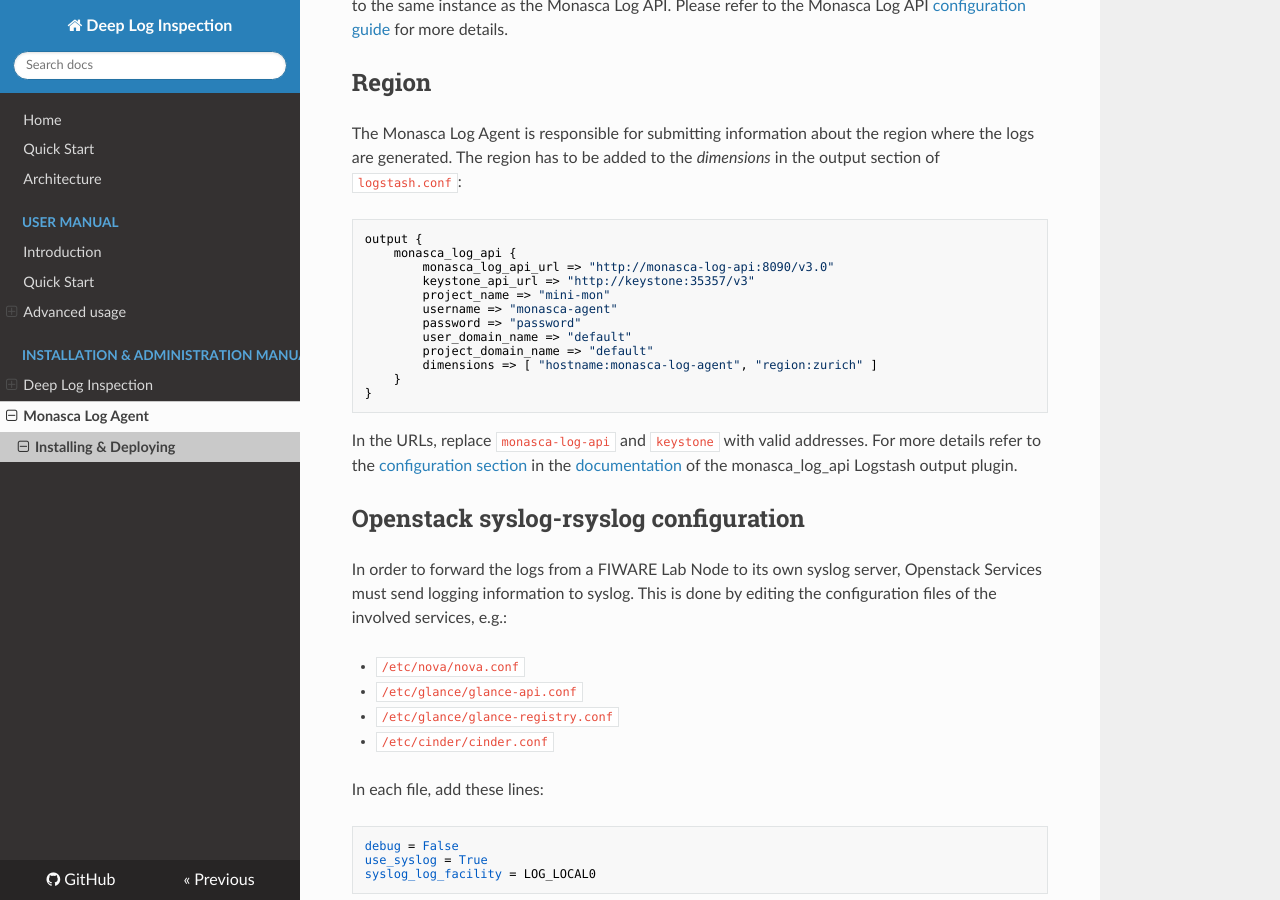
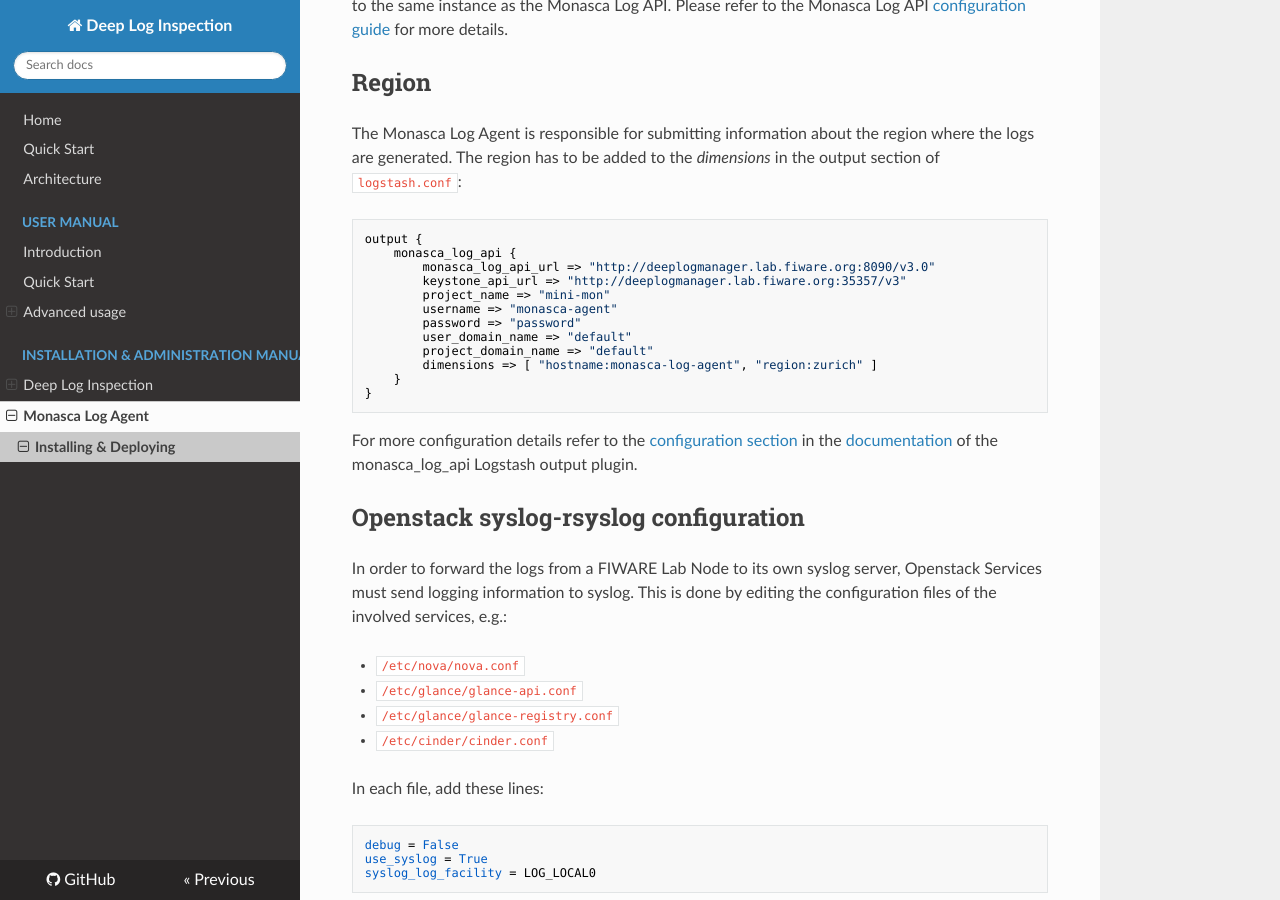
Before and after one commit to martel-innovate/deep-log-inspection, an MkDocs documentation site: the page built from doc/install/monasca-log-agent.md, in a window 1280 px wide and 900 px high, scrolled down 600 px. Built offline with MkDocs 1.6.1, drawn with Linux system fonts in a browser that asks for light colours; nearby versions of some CDN libraries; old or Windows-style settings are respelled for this version of MkDocs; part of the change alters nothing that is shown.

Commit message:
updated URLs in the docs for the production VM

```diff
--- a/doc/install/monasca-log-agent.md
+++ b/doc/install/monasca-log-agent.md
@@ -16,8 +16,8 @@ The Monasca Log Agent is responsible for submitting information about the region
 
     output {
         monasca_log_api {
-            monasca_log_api_url => "http://monasca-log-api:8090/v3.0"
-            keystone_api_url => "http://keystone:35357/v3"
+            monasca_log_api_url => "http://deeplogmanager.lab.fiware.org:8090/v3.0"
+            keystone_api_url => "http://deeplogmanager.lab.fiware.org:35357/v3"
             project_name => "mini-mon"
             username => "monasca-agent"
             password => "password"
@@ -27,7 +27,7 @@ The Monasca Log Agent is responsible for submitting information about the region
         }
     }
 
-In the URLs, replace `monasca-log-api` and `keystone` with valid addresses. For more details refer to the [configuration section][5] in the [documentation][6] of the monasca_log_api Logstash output plugin.
+For more configuration details refer to the [configuration section][5] in the [documentation][6] of the monasca_log_api Logstash output plugin.
 
 ## Openstack syslog-rsyslog configuration
 In order to forward the logs from a FIWARE Lab Node to its own syslog server, Openstack Services must send logging information to syslog. This is done by editing the configuration files of the involved services, e.g.:
```
